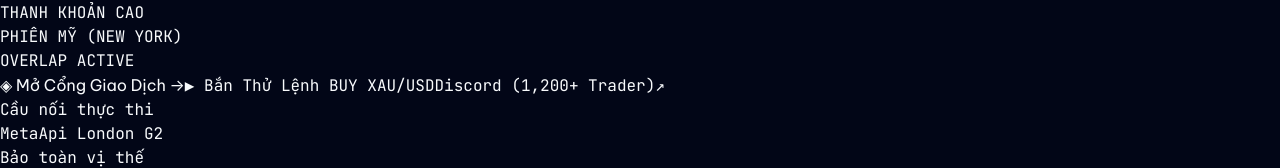
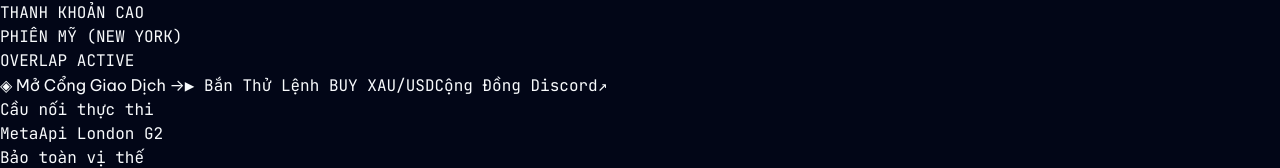
Before and after one commit to car230698-blip/zupirus-quant-lab, a React (Vite) app in the folder web/: page / in a window 1280 px wide. Shown: the part 264-432 px from the top of the page. Built offline with nearby package versions, Linux system fonts and the light colour scheme; no server answers.

Commit message:
fix(landing): remove unverified member count from Discord button, use authentic label Cộng Đồng Discord

```diff
--- a/web/src/components/LandingPage.tsx
+++ b/web/src/components/LandingPage.tsx
@@ -184,7 +184,7 @@ export const LandingPage: React.FC<LandingPageProps> = ({
                 rel="noopener noreferrer"
                 className="inline-flex items-center gap-2 rounded-xl border border-[#5865F2]/40 bg-[#5865F2]/15 px-4 py-3.5 font-mono text-xs font-bold text-[#8EA1FF] hover:bg-[#5865F2]/25 transition whitespace-nowrap"
               >
-                <span>Discord (1,200+ Trader)</span>
+                <span>Cộng Đồng Discord</span>
                 <span>↗</span>
               </a>
             </div>
```
